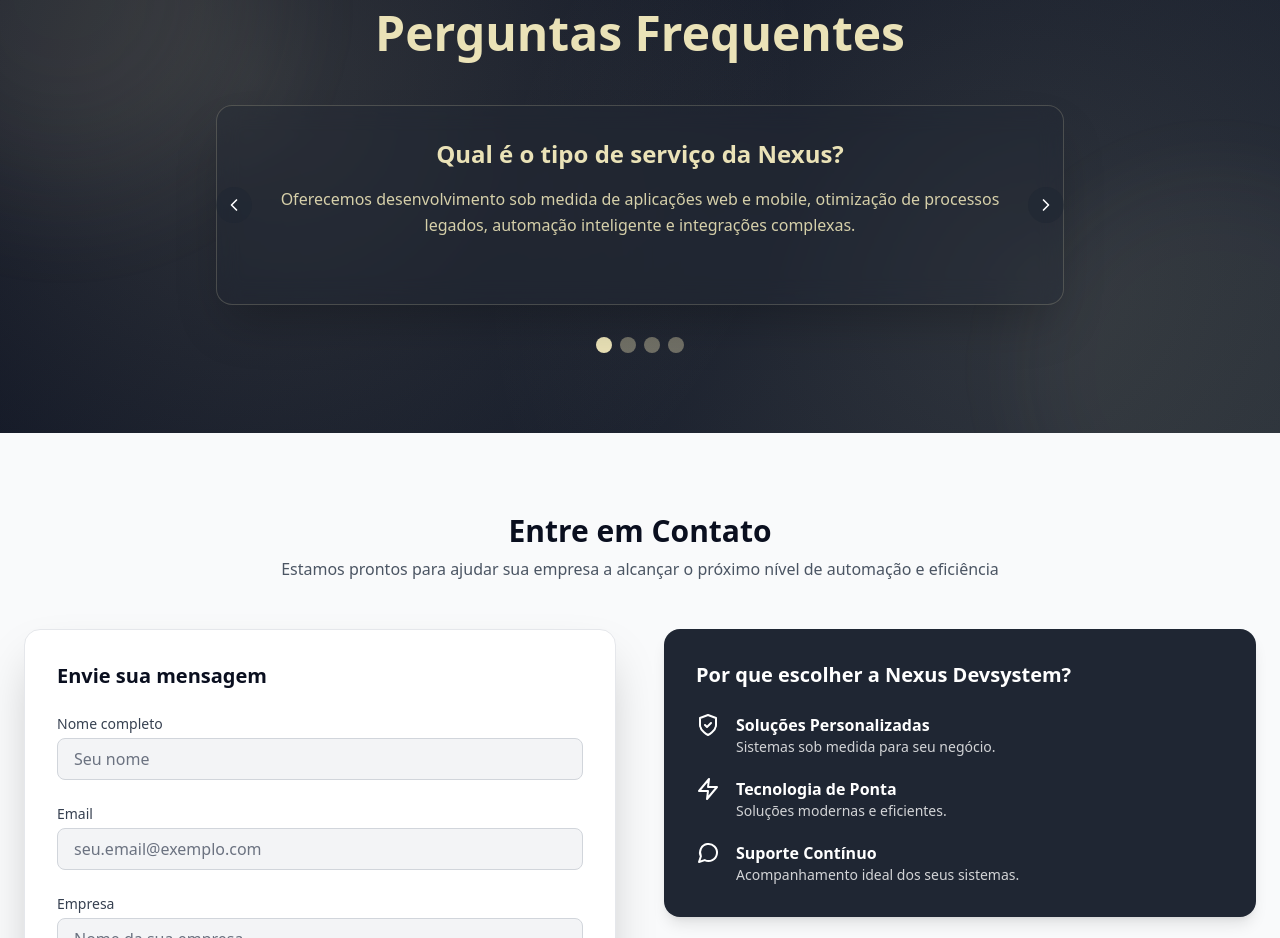
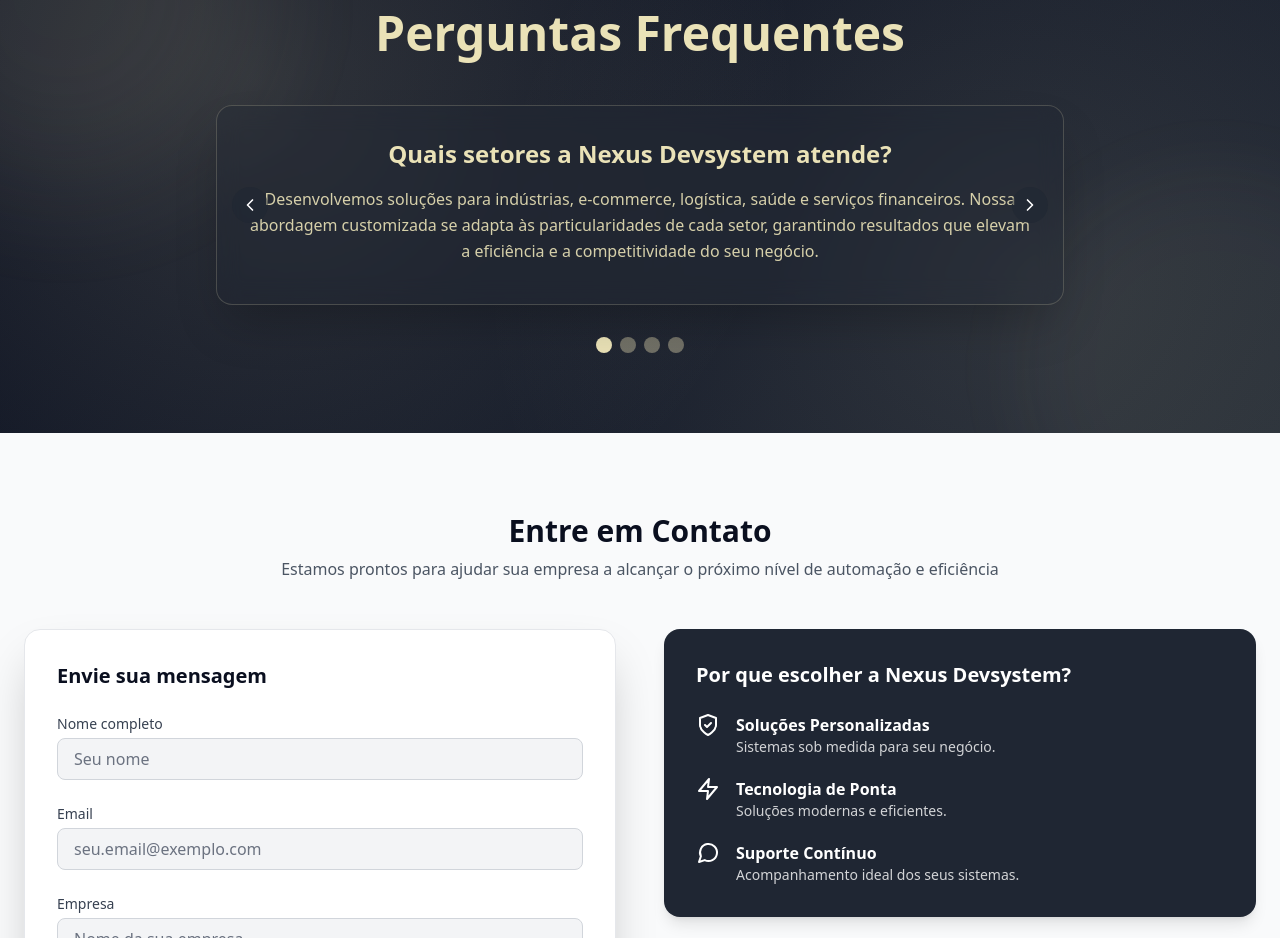
Before and after one commit to NexusDevsystem/nexusweb, a React (Vite) app: page / in a window 1280 px wide. Shown: the part 4100-5038 px from the top of the page. Built offline with nearby package versions, Linux system fonts and the light colour scheme.

Commit message:
atualização

```diff
--- a/src/components/FAQ.jsx
+++ b/src/components/FAQ.jsx
@@ -4,24 +4,24 @@
 
 const faqs = [
   {
-    question: 'Qual é o tipo de serviço da Nexus?',
+    question: 'Quais setores a Nexus Devsystem atende?',
     answer:
-      'Oferecemos desenvolvimento sob medida de aplicações web e mobile, otimização de processos legados, automação inteligente e integrações complexas.'
+      'Desenvolvemos soluções para indústrias, e-commerce, logística, saúde e serviços financeiros. Nossa abordagem customizada se adapta às particularidades de cada setor, garantindo resultados que elevam a eficiência e a competitividade do seu negócio.'
   },
   {
-    question: 'Por que contratar a Nexus e não outra software house?',
+    question: 'Como a Nexus garante a segurança das soluções?',
     answer:
-      'Porque não entregamos só código: construímos parcerias de longo prazo, entendendo a fundo seu negócio e garantindo soluções escaláveis e robustas.'
+      'Adotamos as melhores práticas de segurança da informação desde a concepção até a entrega: criptografia ponta a ponta, testes de vulnerabilidade regulares, controles de acesso e auditorias contínuas, assegurando total conformidade com padrões como ISO/IEC 27001 e LGPD.'
   },
   {
-    question: 'Qual é o diferencial da Nexus no desenvolvimento de software?',
+    question: 'Qual é o processo de desenvolvimento adotado?',
     answer:
-      'Nosso time usa metodologias ágeis, QA contínuo e as tecnologias mais avançadas para garantir performance, segurança e manutenibilidade.'
+      'Seguimos metodologias ágeis (Scrum/Kanban), com sprints curtos e entregas incrementais. Isso permite feedback constante, alinhamento com o produto e flexibilidade para ajustes em tempo real, reduzindo riscos e acelerando o time-to-market.'
   },
   {
-    question: 'Quais tipos de soluções a Nexus desenvolve?',
+    question: 'Como funciona o suporte e manutenção pós-implementação?',
     answer:
-      'De ERPs personalizados a pipelines de automação, chatbots e sistemas com Machine Learning – tudo alinhado às suas necessidades.'
+      'Oferecemos planos de suporte 24/7 com monitoramento proativo, SLAs definidos e equipe dedicada. Realizamos correções, atualizações e melhorias contínuas para manter seus sistemas sempre seguros, estáveis e alinhados às novas demandas do mercado.'
   }
 ]
 
@@ -35,7 +35,7 @@
       id="faq"
       className="relative overflow-hidden bg-cta-pattern bg-cover bg-center py-20"
     >
-      {/* blobs animados */}
+      {/* Blobs animados */}
       <div className="absolute -top-32 -left-32 w-96 h-96 bg-accent/20 rounded-full filter blur-3xl animate-pulseSlow pointer-events-none" />
       <div className="absolute -bottom-32 -right-32 w-96 h-96 bg-accent/10 rounded-full filter blur-2xl animate-pulseVerySlow pointer-events-none" />
 
@@ -44,15 +44,15 @@
           Perguntas Frequentes
         </h2>
 
-        {/* container do slider */}
+        {/* Slider */}
         <div className="relative h-[240px] md:h-[200px]">
-          {faqs.map(({ question, answer }, idx) => (
+          {faqs.map((faq, idx) => (
             <div
               key={idx}
               className={`
-                absolute inset-0
+                absolute inset-0 p-8
                 bg-secondary/30 backdrop-blur-md
-                p-8 rounded-2xl shadow-2xl border border-accent/20
+                rounded-2xl shadow-2xl border border-accent/20
                 transition-opacity duration-700 ease-in-out
                 ${idx === current
                   ? 'opacity-100'
@@ -60,32 +60,32 @@
               `}
             >
               <h3 className="text-2xl font-semibold text-accent mb-4">
-                {question}
+                {faq.question}
               </h3>
               <p className="text-accent/90 leading-relaxed">
-                {answer}
+                {faq.answer}
               </p>
             </div>
           ))}
 
-          {/* setas */}
+          {/* Controles */}
           <button
             onClick={prev}
             aria-label="Anterior"
-            className="absolute left-0 top-1/2 -translate-y-1/2 bg-secondary/50 hover:bg-secondary text-white p-2 rounded-full transition"
+            className="absolute left-4 top-1/2 -translate-y-1/2 bg-secondary/50 hover:bg-secondary text-white p-2 rounded-full transition"
           >
             <ChevronLeft className="w-5 h-5" />
           </button>
           <button
             onClick={next}
             aria-label="Próximo"
-            className="absolute right-0 top-1/2 -translate-y-1/2 bg-secondary/50 hover:bg-secondary text-white p-2 rounded-full transition"
+            className="absolute right-4 top-1/2 -translate-y-1/2 bg-secondary/50 hover:bg-secondary text-white p-2 rounded-full transition"
           >
             <ChevronRight className="w-5 h-5" />
           </button>
         </div>
 
-        {/* indicadores */}
+        {/* Indicadores */}
         <div className="flex justify-center mt-8 space-x-2">
           {faqs.map((_, idx) => (
             <button
```
